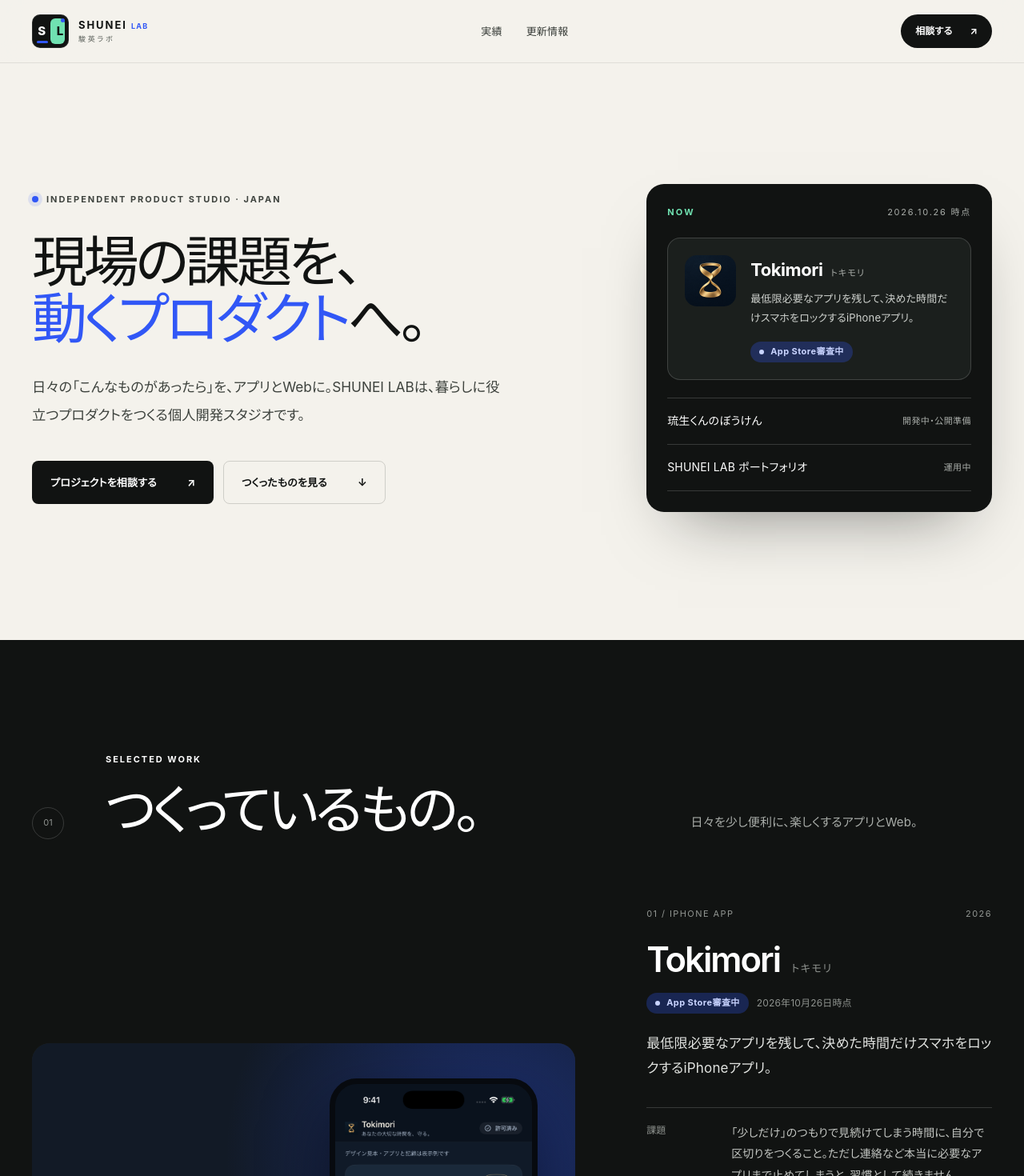
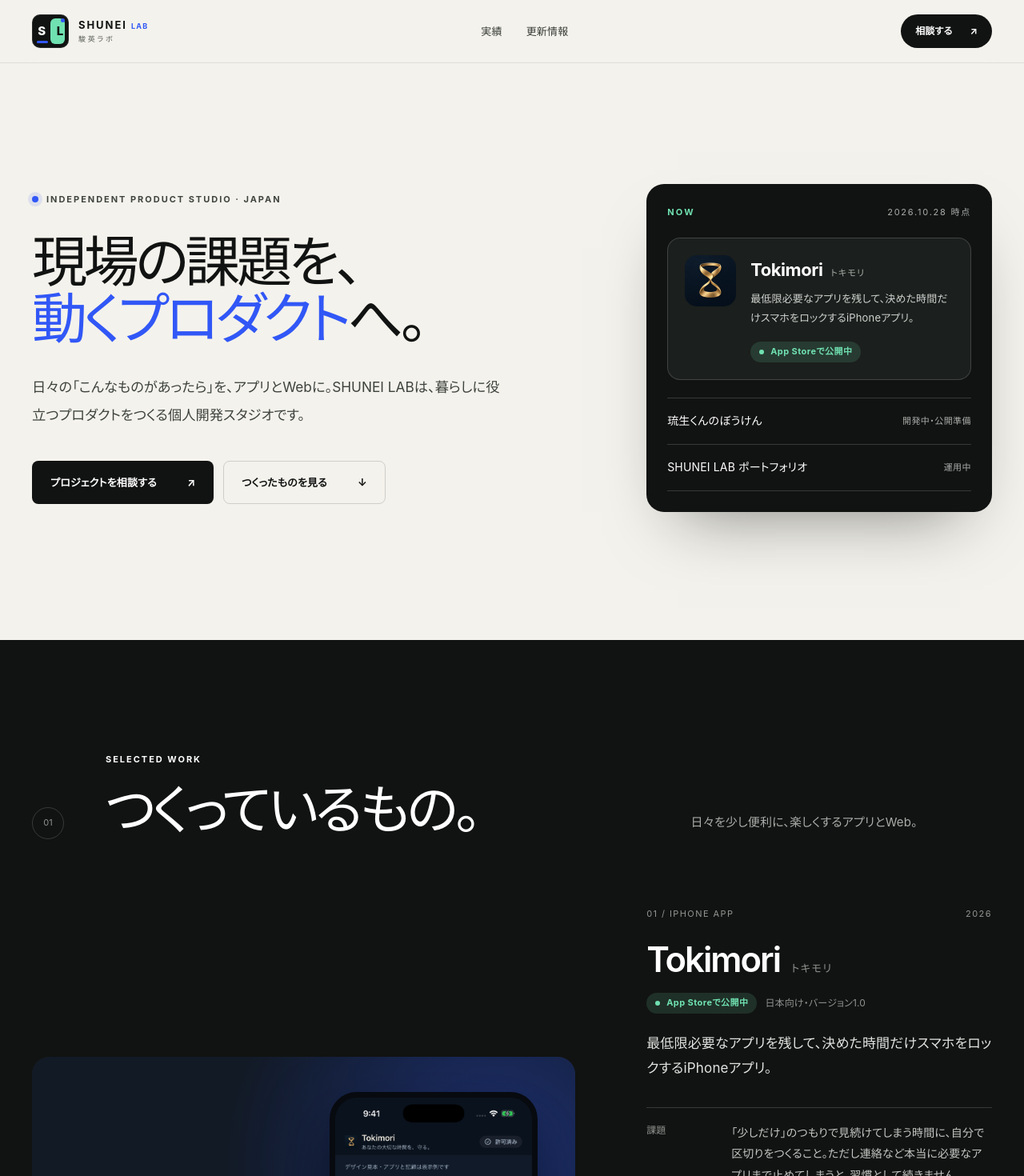
Before and after one commit to Shunei-Lab/shunei-lab-portfolio, a Next.js app: page / in a window 1280 px wide. Shown: the top 1470 px of the page at 80% size. Built offline with nearby package versions, Linux system fonts and the light colour scheme.

Commit message:
Prepare live App Store links after Tokimori release

```diff
--- a/app/content.ts
+++ b/app/content.ts
@@ -36,12 +36,12 @@
     kana: "トキモリ",
     category: "iPhone app",
     year: "2026",
-    status: "App Store審査中",
-    statusNote: "2026年10月26日時点",
+    status: "App Storeで公開中",
+    statusNote: "日本向け・バージョン1.0",
     summary: "最低限必要なアプリを残して、決めた時間だけスマホをロックするiPhoneアプリ。",
     challenge: "「少しだけ」のつもりで見続けてしまう時間に、自分で区切りをつくること。ただし連絡など本当に必要なアプリまで止めてしまうと、習慣として続きません。",
     solution: "制限中も使えるアプリを先に選び、「今から何分」か「何時まで」を決めて始める3ステップに絞りました。開始後はアプリ内から途中解除できない設計で、前回の設定は次回もそのまま使えます。",
-    current: "App Storeの審査中です。紹介ページ、料金設計、サポート・プライバシーページまで用意し、公開に向けて最終調整を進めています。",
+    current: "日本のApp Storeで公開中です。iOS 17以降のiPhoneに対応。無料で5回試せます。",
     role: "企画 / UI設計 / SwiftUI実装 / 紹介ページ制作",
     facts: [
       { label: "料金（日本）", value: "無料で5回 / 月額150円・年額1,500円" },
@@ -50,6 +50,7 @@
     technologies: ["SwiftUI", "Screen Time", "アプリ内課金", "iOS"],
     links: [
       { href: "./tokimori/", label: "Tokimoriの紹介ページを見る" },
+      { href: "https://apps.apple.com/jp/app/id6825358586", label: "App Storeで見る", external: true },
       { href: "https://x.com/tokimori_app", label: "Tokimori 公式X", external: true },
     ],
   },
--- a/app/page.tsx
+++ b/app/page.tsx
@@ -105,14 +105,14 @@
           </div>
 
           <aside className="hero-now" aria-labelledby="now-title">
-            <div className="now-top"><h2 id="now-title">NOW</h2><span>2026.10.26 時点</span></div>
+            <div className="now-top"><h2 id="now-title">NOW</h2><span>2026.10.28 時点</span></div>
             <a className="now-feature" href="./tokimori/">
               <img src="./tokimori/assets/icon.png" alt="" width="64" height="64" />
               <span className="now-feature__text">
                 <strong>{featured.title}<small>{featured.kana}</small></strong>
                 <span>{featured.summary}</span>
               </span>
-              <span className="status-badge status-badge--review">{featured.status}</span>
+              <span className="status-badge status-badge--live">{featured.status}</span>
             </a>
             <ul className="now-list">
               {others.map(project => (
@@ -133,7 +133,7 @@
                   <div className="case-body">
                     <div className="case-meta"><span>{String(index + 1).padStart(2, "0")} / {project.category}</span><span>{project.year}</span></div>
                     <h3 id={`case-${project.slug}-title`}>{project.title}{project.kana && <small>{project.kana}</small>}</h3>
-                    <p className="case-status"><span className={`status-badge ${project.slug === "tokimori" ? "status-badge--review" : project.slug === "portfolio" ? "status-badge--live" : "status-badge--dev"}`}>{project.status}</span>{project.statusNote && <small>{project.statusNote}</small>}</p>
+                    <p className="case-status"><span className={`status-badge ${project.slug === "tokimori" ? "status-badge--live" : project.slug === "portfolio" ? "status-badge--live" : "status-badge--dev"}`}>{project.status}</span>{project.statusNote && <small>{project.statusNote}</small>}</p>
                     <p className="case-summary">{project.summary}</p>
                     <dl className="case-details">
                       <div><dt>課題</dt><dd>{project.challenge}</dd></div>
--- a/public/tokimori/index.html
+++ b/public/tokimori/index.html
@@ -3,7 +3,7 @@
 <head>
 <meta charset="utf-8"><meta name="viewport" content="width=device-width, initial-scale=1">
 <title>Tokimori（トキモリ）｜大切な時間を、もっと有意義に。</title>
-<meta name="description" content="最低限必要なアプリを残して、決めた時間だけスマホをロック。iPhoneアプリTokimori。無料5回、日本では月150円・年1,500円。現在App Store審査中。">
+<meta name="description" content="最低限必要なアプリを残して、決めた時間だけスマホをロック。iPhoneアプリTokimori。無料5回、日本では月150円・年1,500円。日本のApp Storeで公開中。">
 <meta name="robots" content="index, follow"><meta name="theme-color" content="#101b2a">
 <link rel="canonical" href="https://shunei-lab.github.io/shunei-lab-portfolio/tokimori/">
 <meta property="og:type" content="website"><meta property="og:locale" content="ja_JP"><meta property="og:title" content="Tokimori｜大切な時間を、もっと有意義に。"><meta property="og:description" content="登録不要。最低限使えるアプリとロック時間を決めてスタート。iPhone向けスマホロックアプリ。"><meta property="og:url" content="https://shunei-lab.github.io/shunei-lab-portfolio/tokimori/"><meta property="og:image" content="https://shunei-lab.github.io/shunei-lab-portfolio/tokimori/assets/icon.png"><meta name="twitter:card" content="summary">
@@ -11,17 +11,17 @@
 </head>
 <body>
 <a class="skip" href="#main">本文へ移動</a>
-<header class="header wrap"><a class="brand" href="#"><img src="assets/icon.png" width="42" height="42" alt=""><span>Tokimori<small>トキモリ</small></span></a><nav aria-label="メインナビゲーション"><a href="#how">使い方</a><a href="#plans">料金</a><a class="nav-cta" href="https://x.com/tokimori_app">公式X <span aria-hidden="true">↗</span></a></nav></header>
+<header class="header wrap"><a class="brand" href="#"><img src="assets/icon.png" width="42" height="42" alt=""><span>Tokimori<small>トキモリ</small></span></a><nav aria-label="メインナビゲーション"><a href="#how">使い方</a><a href="#plans">料金</a><a class="nav-cta" href="https://apps.apple.com/jp/app/id6825358586">App Store <span aria-hidden="true">↗</span></a></nav></header>
 <main id="main">
 <section class="hero wrap">
-<div class="hero-copy"><p class="eyebrow">MAKE TIME FOR WHAT MATTERS</p><h1>大切な時間を、<br>もっと<span>有意義に。</span></h1><p class="lead">スマホを置いて、読みたかった本を。<br>目の前の人との、何気ない会話を。</p><p class="description">最低限必要なアプリを残して、<br>決めた時間だけスマホをロック。<br>Tokimoriは、自分で選ぶ時間をつくる<br class="mobile">iPhoneアプリです。</p><a class="button" href="https://x.com/tokimori_app">公式Xで最新情報を見る <span aria-hidden="true">↗</span></a><p class="availability"><span aria-hidden="true">●</span> App Store 審査中 <span class="dot">/</span> 無料で5回お試し</p></div>
+<div class="hero-copy"><p class="eyebrow">MAKE TIME FOR WHAT MATTERS</p><h1>大切な時間を、<br>もっと<span>有意義に。</span></h1><p class="lead">スマホを置いて、読みたかった本を。<br>目の前の人との、何気ない会話を。</p><p class="description">最低限必要なアプリを残して、<br>決めた時間だけスマホをロック。<br>Tokimoriは、自分で選ぶ時間をつくる<br class="mobile">iPhoneアプリです。</p><a class="button" href="https://apps.apple.com/jp/app/id6825358586">App Storeでダウンロード <span aria-hidden="true">↗</span></a><p class="availability"><span aria-hidden="true">●</span> 日本のApp Storeで公開中 <span class="dot">/</span> 無料で5回お試し</p></div>
 <figure class="hero-visual"><div class="orbit" aria-hidden="true"></div><div class="phone"><img src="assets/setup.png" alt="Tokimoriの設定画面の見本。使えるアプリを選び、ロックする時間を決めます。" width="1206" height="2622" fetchpriority="high"></div><figcaption>掲載用の画面見本<br>実アプリの選択アイコンはApple提供のカラー表示です。</figcaption></figure>
 </section>
 <section class="manifesto"><div class="wrap"><p class="eyebrow">LESS SCROLLING. MORE LIVING.</p><h2>「つい、スマホ」を、<br>「今、やりたいこと」へ。</h2><p>一息つくつもりが、いつの間にか長い時間。<br>そんな毎日に、小さな区切りを。<br>勉強も、趣味も、何もしないひとときも。<br>時間の使い道は、あなたが決める。</p><div class="moments" aria-label="時間の使い道の例"><span>01 <b>本をひらく</b></span><span>02 <b>学びに向き合う</b></span><span>03 <b>ゆっくり休む</b></span></div></div></section>
 <section id="how" class="section wrap"><p class="eyebrow">HOW IT WORKS</p><h2>登録不要。<br>アプリと時間を決めて、<br>スタート。</h2><p class="section-intro">最低限使えるアプリを残し、ロックする時間を決めるだけ。前回の設定は、次回もそのまま使えます。</p><div class="steps"><article><span class="number">01</span><h3>使えるアプリを選ぶ。</h3><p>制限中も使えるアプリ・サイトを選択。大切な連絡に必要なアプリは、開始前に残しておきましょう。</p></article><article><span class="number">02</span><h3>ロックする時間を決める。</h3><p>「今から何分」または「何時まで」。過ごしたい時間に合わせて、ロックする長さを決めます。</p></article><article><span class="number">03</span><h3>確認して、スタート。</h3><p>確認してロックを開始。終了時刻まで、アプリ内で途中解除はできません。</p></article></div><p class="note">スクリーンタイムの利用許可が必要です。OS設定からの権限取り消し等を防ぐ機能ではありません。iOSや端末の状態により、一部機能の制限や、制限の反映・解除が遅れる場合があります。</p></section>
 <section class="record-section"><div class="wrap record"><figure><img src="assets/history.png" width="1206" height="2622" loading="lazy" alt="週・月・年で完了セッションを振り返る記録画面の見本"><figcaption>記録画面の見本・数値は表示例</figcaption></figure><div><p class="eyebrow">YOUR TIME, OVER TIME</p><h2>小さな積み重ねを、<br>目に見えるかたちに。</h2><p>完了したセッションを、週・月・年で振り返る。<br>合計時間、完了回数、1日平均。<br>自分のペースを、少しずつ見つけていく。</p><p class="note">記録はセッションの開始・終了に基づく時間です。実際に集中した時間や、減らしたスマホ利用時間を測定するものではありません。記録は端末内に保存され、アプリの削除などで失われる場合があります。</p></div></div></section>
 <section id="plans" class="section wrap plans"><p class="eyebrow">SIMPLE PRICING</p><h2>まずは5回、試してみる。</h2><p class="section-intro">独自の会員登録は不要。自分の暮らしに合うか、ゆっくり確かめて。</p><div class="trial"><span>はじめの5回</span><strong>無料</strong><p>開始に成功したセッションを5回まで。<br>無料分を使っても、自動で課金は始まりません。</p></div><p class="plan-label">続けたくなったら、2つのプランから。</p><div class="prices"><article><h3>月額プラン</h3><p class="price">150<span>円 / 月</span></p><p>ひと月ずつ、気軽に。</p></article><article><h3>年額プラン</h3><p class="price">1,500<span>円 / 年</span></p><p>一年を通して、習慣に。</p></article></div><p class="note">日本向け価格。どちらも同じ機能で、ロック開始の回数制限なく利用できます。月額・年額とも自動更新です。年額は1年分の一括払い。購入はAppleのアプリ内課金、管理・解約はApple Accountのサブスクリプション設定から行います。購入時の価格・条件はアプリ内の購入画面でご確認ください。</p></section>
-<section class="closing wrap"><img src="assets/icon.png" alt="濃紺と金色の砂時計を描いたTokimoriアイコン" width="80" height="80" loading="lazy"><h2>あなたの時間を、<br class="mobile">あなたの手に。</h2><p>Tokimoriは、現在App Store審査中です。<br>最新情報は公式Xでお知らせします。</p><a class="button" href="https://x.com/tokimori_app">Tokimori 公式X <span aria-hidden="true">↗</span></a><p class="status-date">審査状況：2026年10月26日時点</p></section>
+<section class="closing wrap"><img src="assets/icon.png" alt="濃紺と金色の砂時計を描いたTokimoriアイコン" width="80" height="80" loading="lazy"><h2>あなたの時間を、<br class="mobile">あなたの手に。</h2><p>iOS 17以降のiPhoneに対応。<br>まずは無料で5回、試してみてください。</p><a class="button" href="https://apps.apple.com/jp/app/id6825358586">App Storeでダウンロード <span aria-hidden="true">↗</span></a><p><a href="https://x.com/tokimori_app">最新情報は公式Xへ ↗</a></p><p class="status-date">日本向け・バージョン1.0／2026年10月28日確認</p></section>
 </main>
 <footer class="footer wrap"><a class="footer-brand" href="../">SHUNEI LAB</a><nav aria-label="フッターナビゲーション"><a href="../timeback/support.html">サポート</a><a href="../timeback/privacy.html">プライバシー</a><a href="https://www.apple.com/legal/internet-services/itunes/dev/stdeula/">利用規約</a><a href="https://x.com/shuneilab_dev">開発者X ↗</a></nav><p>© 2026 SHUNEI LAB</p></footer>
 </body></html>
```
Also changed, not shown: 1 other file (tests, documents, lock files or other folders).
